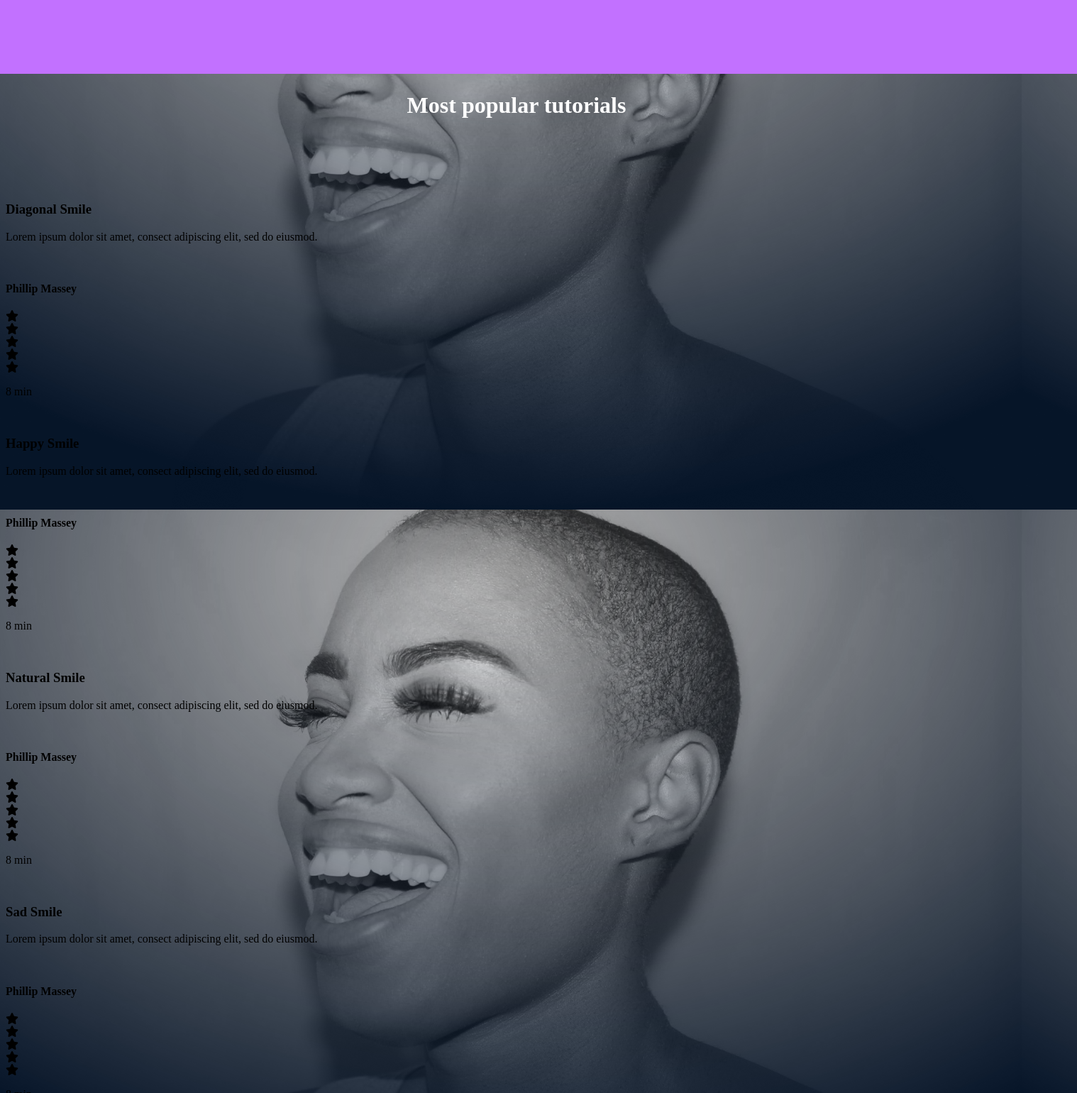
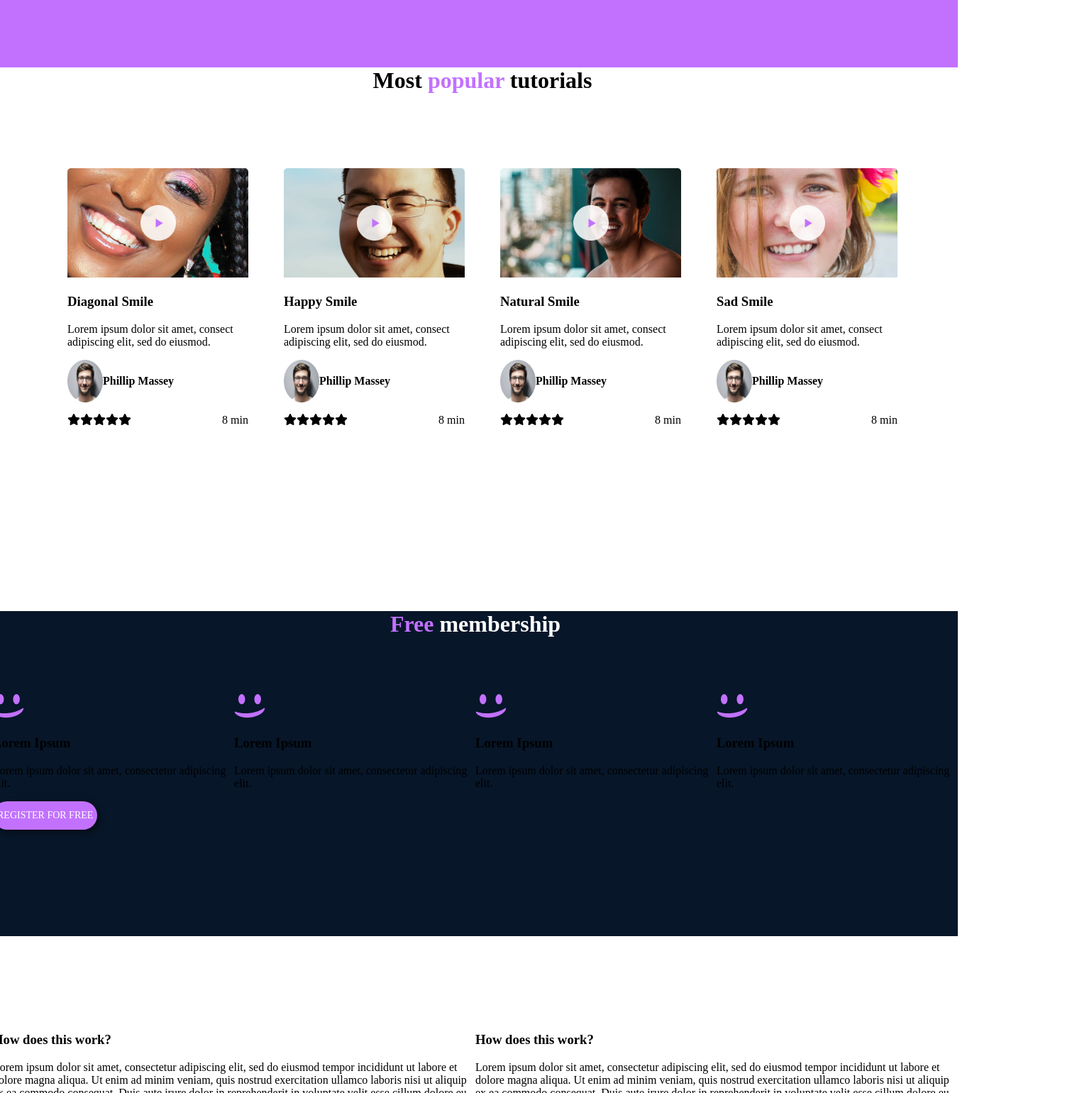
Before and after one commit to MARTIN-MONYEBODI/alx_html_css, a plain HTML site: page css_advanced/index.html in a window 1280 px wide. Shown: the part 1260-2800 px from the top of the page at 71% size, 1518 px wide, since content can reach past the window. Drawn offline with Linux system fonts and the light colour scheme.

Commit message:
added styles to video list section

```diff
--- a/css_advanced/index.html
+++ b/css_advanced/index.html
@@ -7,7 +7,7 @@
     <title>Document</title>
     <link rel="stylesheet" href="styles.css">
 </head>
-<body class="background-image">
+<body>
     <header>
         <nav class="navbar">
             <img src="images/logo.png" alt="logo" id="logo">
@@ -67,17 +67,22 @@
                 <P class="presenter">weather presenter</P>
             </div>
         </section>
-        <section>
-            <h2>Most popular tutorials</h2>
-            <div>
-                <img src="./images/Bitmap (1).png" alt="">
+        <section class="third">
+            <h2 class="heading-2">Most <span class="first-word">popular</span> tutorials</h2>
+            <div class="five">
+                <div class="main-container">
+                    <div class="container1">
+                        <img src="images/9.png" alt="" class="background-image">
+                        <img src="images/play.png" alt="" class="overlay-image">
+                    </div>
                     <h3>Diagonal Smile</h3>
                     <p>Lorem ipsum dolor sit amet, consect adipiscing elit, sed do eiusmod.</p>
-                <div>
-                    <img src="./images/1 (3).png" alt="">
+                    <div class="ratings1">
+                        <img src="images/1.png" alt="" class="image1">
                         <h4>Phillip Massey</h4>
                     </div>
-                <div>
+                    <div class="star-min">
+                        <div class="row">
                             <div><i class="fa-solid fa-star"></i></div>
                             <div><i class="fa-solid fa-star"></i></div>
                             <div><i class="fa-solid fa-star"></i></div>
@@ -86,15 +91,20 @@
                         </div>
                         <p>8 min</p>
                     </div>
-            <div>
-                <img src="./images/Bitmap (4).png" alt="">
+                </div>
+                <div class="main-container">
+                    <div class="container1">
+                        <img src="images/6.png" alt="" class="background-image">
+                        <img src="images/play.png" alt="" class="overlay-image">
+                    </div>
                     <h3>Happy Smile</h3>
                     <p>Lorem ipsum dolor sit amet, consect adipiscing elit, sed do eiusmod.</p>
-                <div>
-                    <img src="./images/1 (3).png" alt="">
+                    <div class="ratings1">
+                        <img src="images/1.png" alt="" class="image1">
                         <h4>Phillip Massey</h4>
                     </div>
-                <div>
+                    <div class="star-min">
+                        <div class="row">
                             <div><i class="fa-solid fa-star"></i></div>
                             <div><i class="fa-solid fa-star"></i></div>
                             <div><i class="fa-solid fa-star"></i></div>
@@ -103,15 +113,20 @@
                         </div>
                         <p>8 min</p>
                     </div>
-            <div>
-                <img src="./images/Bitmap (3).png" alt="">
+                </div>
+                <div class="main-container">
+                    <div class="container1">
+                        <img src="images/8.png" alt="" class="background-image">
+                        <img src="images/play.png" alt="" class="overlay-image">
+                    </div>
                     <h3>Natural Smile</h3>
                     <p>Lorem ipsum dolor sit amet, consect adipiscing elit, sed do eiusmod.</p>
-                <div>
-                    <img src="./images/1 (3).png" alt="">
+                    <div class="ratings1">
+                        <img src="images/1.png" alt="" class="image1">
                         <h4>Phillip Massey</h4>
                     </div>
-                <div>
+                    <div class="star-min">
+                        <div class="row">
                             <div><i class="fa-solid fa-star"></i></div>
                             <div><i class="fa-solid fa-star"></i></div>
                             <div><i class="fa-solid fa-star"></i></div>
@@ -120,15 +135,20 @@
                         </div>
                         <p>8 min</p>
                     </div>
-            <div>
-                <img src="./images/Bitmap (2).png" alt="">
+                </div>
+                <div class="main-container">
+                    <div class="container1">
+                        <img src="images/7.png" alt="" class="background-image">
+                        <img src="images/play.png" alt="" class="overlay-image">
+                    </div>
                     <h3>Sad Smile</h3>
                     <p>Lorem ipsum dolor sit amet, consect adipiscing elit, sed do eiusmod.</p>
-                <div>
-                    <img src="./images/1 (3).png" alt="">
+                    <div class="ratings1">
+                        <img src="images/1.png" alt="" class="image1">
                         <h4>Phillip Massey</h4>
                     </div>
-                <div>
+                    <div class="star-min">
+                        <div class="row">
                             <div><i class="fa-solid fa-star"></i></div>
                             <div><i class="fa-solid fa-star"></i></div>
                             <div><i class="fa-solid fa-star"></i></div>
@@ -137,34 +157,38 @@
                         </div>
                         <p>8 min</p>
                     </div>
+                </div>
+            </div>
         </section>
-        <section>
-            <h2>Free membership</h2>
+        <section class="fourth">
+            <h2><span class="first-word">Free</span> membership</h2>
+            <div class="six">
                 <div>
-                <img src="./images/smile.svg" alt="">
+                    <img src="images/smile.png" alt="">
                     <h3>Lorem Ipsum</h3>
                     <p>Lorem ipsum dolor sit amet, consectetur adipiscing elit.</p>
                 </div>
                 <div>
-                <img src="./images/smile.svg" alt="">
+                    <img src="images/smile.png" alt="">
                     <h3>Lorem Ipsum</h3>
                     <p>Lorem ipsum dolor sit amet, consectetur adipiscing elit.</p>
                 </div>
                 <div>
-                <img src="./images/smile.svg" alt="">
+                    <img src="images/smile.png" alt="">
                     <h3>Lorem Ipsum</h3>
                     <p>Lorem ipsum dolor sit amet, consectetur adipiscing elit.</p>
                 </div>
                 <div>
-                <img src="./images/smile.svg" alt="">
+                    <img src="images/smile.png" alt="">
                     <h3>Lorem Ipsum</h3>
                     <p>Lorem ipsum dolor sit amet, consectetur adipiscing elit.</p>
                 </div>
+            </div>
             <button>REGISTER FOR FREE</button>
         </section>
-        <section>
+        <section class="fifth">
             <h2>F.A.Q</h2>
-            <div>
+            <div class="faq">
                 <div>
                     <div>
                         <h3>How does this work?</h3>
@@ -199,8 +223,8 @@
     </main>
     <footer>
         <section>
-            <div>
-                <img src="https://fakeimg.pl/250x250?text=Sample+Logo" alt="logo">
+            <div class="last">
+                <img src="images/logo.png" alt="logo">
                 <div>
                     <i class="fa-brands fa-facebook"></i>
                     <i class="fa-brands fa-twitter"></i>
--- a/css_advanced/styles.css
+++ b/css_advanced/styles.css
@@ -1,3 +1,9 @@
+html {
+    margin: 0;
+    padding: 0;
+    width: 100%;
+    height: 100%;
+}
 :root {
     --white-color: #ffffff;
     --pink-color: #C271FF;
@@ -5,16 +11,11 @@
 }
 body {
     background-image: url(images/Object.png);
-    width: 1440px;
-    height: 1093px;
-    top: -66px;
-    left: -4.08px;
-    gap: 0px;
-    opacity: 0px;
-    display: flex;
-    flex-direction: column;
+    margin: 0;
+    padding: 0;
+    width: 100%;
+    height: 100%;
 }
-
 /* styling to the header */
 
 header {
@@ -46,7 +47,9 @@ a {
     color: var(--white-color)
 }
 /* end of header*/
-
+main {
+    width: 100%;
+}
 h1 {
     text-align: center;
     color: var(--white-color);
@@ -194,3 +197,91 @@ blockquote {
     color: var(--white-color);
     margin-top: 60px;
 }
+.third {
+    background-color: var(--white-color);
+    margin-left: -10px;
+    margin-top: -27px;
+    margin-right: -70px;
+    padding-left: 20px;
+}
+.five {
+    display: flex;
+    flex-direction: row;
+    width:fit-content;
+    margin: auto;
+}
+.main-container {
+    width: 255px;
+    margin: 25px;
+    height: 600px;
+}
+.container1 {
+    position: relative;
+    display: inline-block;
+}
+.background-image {
+    display: block;
+    width: 100%;
+    height: auto;
+}
+.overlay-image {
+    position: absolute;
+    top: 50%;
+    left: 50%;
+    transform: translate(-50%, -50%);
+    width: 50px;
+    height: 50px;
+    cursor: pointer;
+}
+.row {
+    display: flex;
+    flex-direction: row;
+}
+.ratings1 {
+    display: flex;
+    flex-direction: row;
+}
+.star-min {
+    display: flex;
+    flex-direction: row;
+    align-items: center;
+    justify-content: space-between;
+}
+.image1 {
+    width: 50px;
+}
+.heading-2 {
+    font-family: Source Sans Pro;
+    font-weight: 300px;
+    font-size: 32px;
+    color: black;
+}
+/*End of section */
+
+.fourth {
+    background-color: var(--dark-purple-color);
+    margin-left: -10px;
+    margin-right: -70px;
+    margin-top: -28px;
+}
+.six {
+    display: flex;
+    flex-direction: row;
+}
+.faq {
+    display: flex;
+    flex-direction: row;
+}
+.fifth {
+    background-color: var(--white-color);
+    margin-top: -27px;
+    margin-left: -10px;
+    margin-right: -70px;
+}
+footer {
+    background-color: var(--dark-purple-color);
+}
+.last {
+    display: flex;
+    flex-direction: row;
+}
```
Lines whose indentation alone changed are shown as unchanged.
